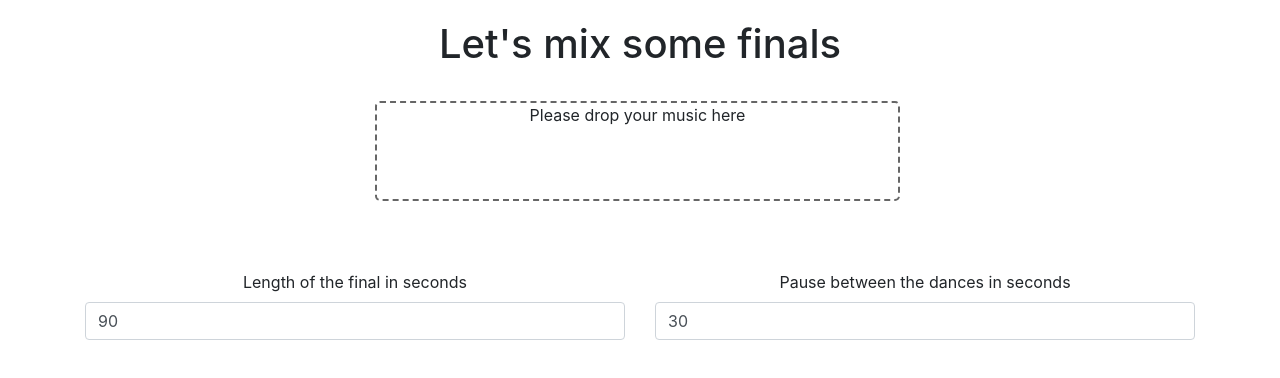
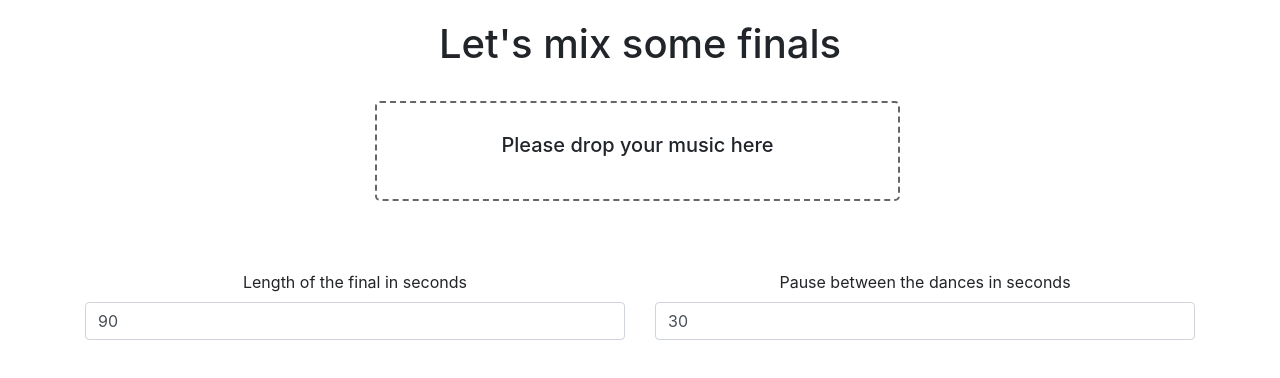
Before and after one commit to DanielMSchmidt/dancesport-finals, a React (Create React App) app: page / in a window 1280 px wide. Shown: the top 378 px of the page. Built offline with nearby package versions, Linux system fonts and the light colour scheme.

Commit message:
style music drop

```diff
--- a/src/MusicDrop.js
+++ b/src/MusicDrop.js
@@ -57,7 +57,11 @@ class MusicDrop extends Component {
         }}
         onDrop={this.onDrop.bind(this)}
       >
-        {this.state.error ? error : <p>Please drop your music here</p>}
+        {this.state.error ? (
+          error
+        ) : (
+          <h5 style={{ marginTop: 30 }}>Please drop your music here</h5>
+        )}
       </Dropzone>
     );
   }
```
